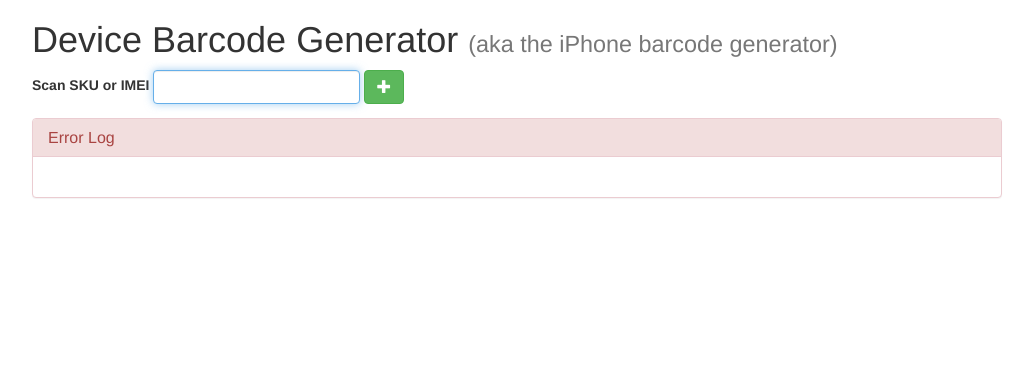
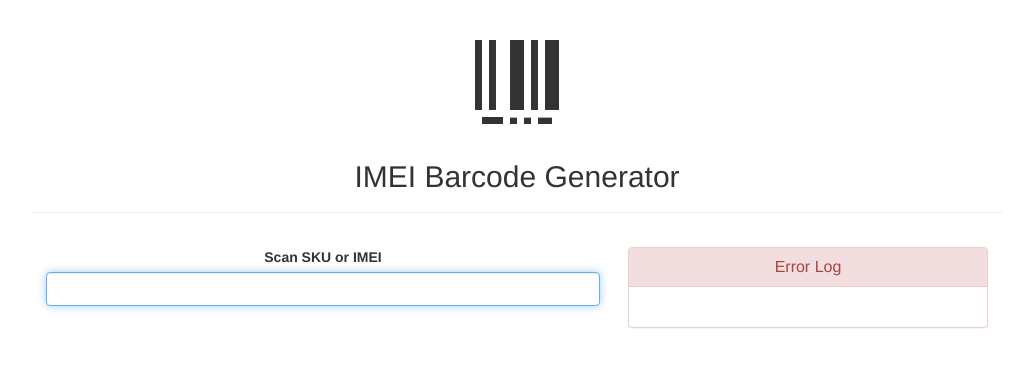
Before and after one commit to kyleratti/device-barcode-gen, a plain HTML site: page index.html in a window 1280 px wide. Shown: the whole page, without its empty margins (123-1156 px from the left). Drawn offline with nearby package versions, Linux system fonts and the light colour scheme.

Commit message:
Updated design, did some house cleaning

```diff
--- a/assets/css/app.css
+++ b/assets/css/app.css
@@ -1,17 +1,48 @@
+body {
+  text-align: center;
+  min-width: 500px;
+  max-width: 1000px;
+  margin-left: auto;
+  margin-right: auto;
+}
+
 #errors .panel-body {
   max-height: 10em;
   overflow-y: scroll;
 }
 
+#header {
+  text-align: center;
+}
+
+#icon {
+  font-size: 6em;
+}
+
+#generator-block {
+  max-width: 100%;
+  margin-bottom: 2em;
+}
+
+#generator, #errors {
+  padding: 1em;
+}
+
 #generator {
   margin-bottom: 1em;
+  width: 60%;
+  max-width: 60%;
+  float: left;
 }
 
-body {
-  min-width: 500px;
-  max-width: 1000px;
-  margin-left: auto;
-  margin-right: auto;
+#errors {
+  width: 40%;
+  max-width: 40%;
+  float: left;
+}
+
+#top {
+  margin: auto;
 }
 
 .device {
--- a/assets/js/app.js
+++ b/assets/js/app.js
@@ -1,27 +1,40 @@
 var arrIMEI = {};
 var arrSKUs = {
-  "885909971343": "iPhone 6+ Space Gray 16GB",
+  // iPhone 5s
+
+  // iPhone 6
+
+  // iPhone 6+
+    // 16GB
     "885909971367": "iPhone 6+ Gold 16GB",
     "885909971350": "iPhone 6+ Silver 16GB",
+    "885909971343": "iPhone 6+ Space Gray 16GB",
 
-  // begin iPhone 6s
-
+  // iPhone 6s
+    // 16GB
+    "888462500395": "iPhone 6s Gold 16GB",
     "888462500401": "iPhone 6s Rose Gold 16GB",
-  "888462500395": "iPhone 6s Gold 16GB",
     "888462500388": "iPhone 6s Silver 16GB",
     "888462500371": "iPhone 6s Space Gray 16GB",
 
+    // 64GB
+    "888462500432": "iPhone 6s Gold 64GB",
+    // iPhone 6s Rose Gold 64GB
+    // iPhone 6s Silver 64GB"
     "888462500418": "iPhone 6s Space Gray 64GB",
-  "888462500432": "iPhone 6s Gold 64GB",
 
+  // iPhone 6s+
+    // 16GB
+    // iPhone 6s+ Gold 16GB
     "888462501545": "iPhone 6s+ Rose Gold 16GB",
     "888462501521": "iPhone 6s+ Silver 16GB",
     "888462501514": "iPhone 6s+ Space Gray 16GB",
 
-  "888462501552": "iPhone 6s+ Space Gray 64GB",
+    // 64GB
+    "888462501576": "iPhone 6s+ Gold 64GB",
     "888462501583": "iPhone 6s+ Rose Gold 64GB",
-  "888462501576": "iPhone 6s+ Gold 64GB",
-  "888462501569": "iPhone 6s+ Silver 64GB"
+    "888462501569": "iPhone 6s+ Silver 64GB",
+    "888462501552": "iPhone 6s+ Space Gray 64GB"
 };
 
 var strInProgressSKU = null;
@@ -54,26 +67,31 @@
   var objDeviceInput = $("#deviceInput");
   var strDeviceText = objDeviceInput.val();
 
+  // SKU detected
   if (strDeviceText.length == 12) {
-    console.log("detected sku " + strDeviceText);
+    console.log("detected SKU " + strDeviceText);
 
     if(arrSKUs[strDeviceText] != null) {
       strInProgressSKU = strDeviceText;
-      console.log("matched sku " + strDeviceText + " to " + arrSKUs[strDeviceText]);
+      console.log("matched SKU " + strDeviceText + " to " + arrSKUs[strDeviceText]);
     }
 
     objDeviceInput.val("");
-  } else if(strDeviceText.length == 15) {
-    console.log("detected imei " + strDeviceText);
+  }
+  // IMEI detected
+  else if(strDeviceText.length == 15) {
+    console.log("detected IMEI " + strDeviceText);
     var objDeviceList = $("#deviceList");
-    objDeviceList.after('<div class="device" id="' + strDeviceText + '"></div>');
+    var objNewDevice = objDeviceList.after('<div class="device" id="' + strDeviceText + '" data-imei="' + strDeviceText + '"></div>');
+    objNewDevice.data("imei", strDeviceText);
 
     var objBarcode = $("#" + strDeviceText).barcode(strDeviceText, "code128", {
-      barHeight: 30
+      barHeight: 27
     });
 
     if(strInProgressSKU != null && strInProgressSKU != "") {
       objBarcode.prepend('<span class="deviceName">' + arrSKUs[strInProgressSKU] + '</span>');
+      objNewDevice.data("sku", strInProgressSKU);
     }
 
     arrIMEI[strDeviceText] = true;
@@ -87,6 +105,17 @@
 $("#generator").submit(function(event) {
   processDeviceInputEntry();
   event.preventDefault();
+});
+
+$(document).on("click", ".device", function() {
+  var objDevice = $(this);
+  var objIMEI = objDevice.data("imei");
+  var objSKU = objDevice.data("sku");
+
+  arrSKUs[objIMEI] = null;
+  objDevice.fadeOut(function() {
+    objDevice.remove();
+  });
 });
 
 function addDevice(strSKU, strIMEI) {
--- a/index.html
+++ b/index.html
@@ -5,7 +5,7 @@
     <meta http-equiv="X-UA-Compatible" content="IE=edge"/>
     <meta name="viewport" content="width=device-width, initial-scale=1"/>
 
-    <title>Device Barcode Generator (aka iPhone barcode generator because Apple)</title>
+    <title>IMEI Barcode Generator</title>
 
     <!-- Latest compiled and minified CSS -->
     <link rel="stylesheet" href="https://maxcdn.bootstrapcdn.com/bootstrap/3.3.6/css/bootstrap.min.css" integrity="sha384-1q8mTJOASx8j1Au+a5WDVnPi2lkFfwwEAa8hDDdjZlpLegxhjVME1fgjWPGmkzs7" crossorigin="anonymous"/>
@@ -14,32 +14,34 @@
   </head>
 
   <body>
-    <div class="container-fluid center-block">
-      <h1 class="hidden-print">Device Barcode Generator <small>(aka the iPhone barcode generator)</small></h1>
+    <div class="container-fluid center-block" id="top">
+      <div class="page-header hidden-print" id="header">
+        <h1 id="icon"><span class="glyphicon glyphicon-barcode"></span></h1>
+        <h2>IMEI Barcode Generator</h2>
+      </div>
 
       <div id="generator-block" class="hidden-print">
-        <form id="generator" class="form-inline">
+        <form id="generator">
           <div class="form-group">
             <label for="deviceInput">Scan SKU or IMEI</label>
             <input type="text" id="deviceInput" class="form-control" maxlength="15" placeholder="" required></input>
-
-            <button type="submit" class="btn btn-success"><span class="glyphicon glyphicon-plus"></span></button>
           </div>
         </form>
 
+        <div id="errors">
+          <div class="center-block hidden-print panel panel-danger">
+            <div class="panel-heading">
+              <h3 class="panel-title">Error Log</h3>
+            </div>
+
+            <div class="panel-body">
+              <ul id="error-log"></ul>
+            </div>
+          </div>
+        </div>
+
         <div id="detectedSKU">
           <button type="button" class="btn btn-danger"><span id="detectedDeviceName"></span> <b>&times;</b></button>
-        </div>
-
-        <div id="errors" class="center-block hidden-print panel panel-danger">
-          <div class="panel-heading">
-            <h3 class="panel-title">Error Log</h3>
-          </div>
-
-          <div class="panel-body">
-            <ul id="error-log">
-            </ul>
-          </div>
         </div>
       </div>
 
```
Lines whose indentation alone changed are shown as unchanged.
